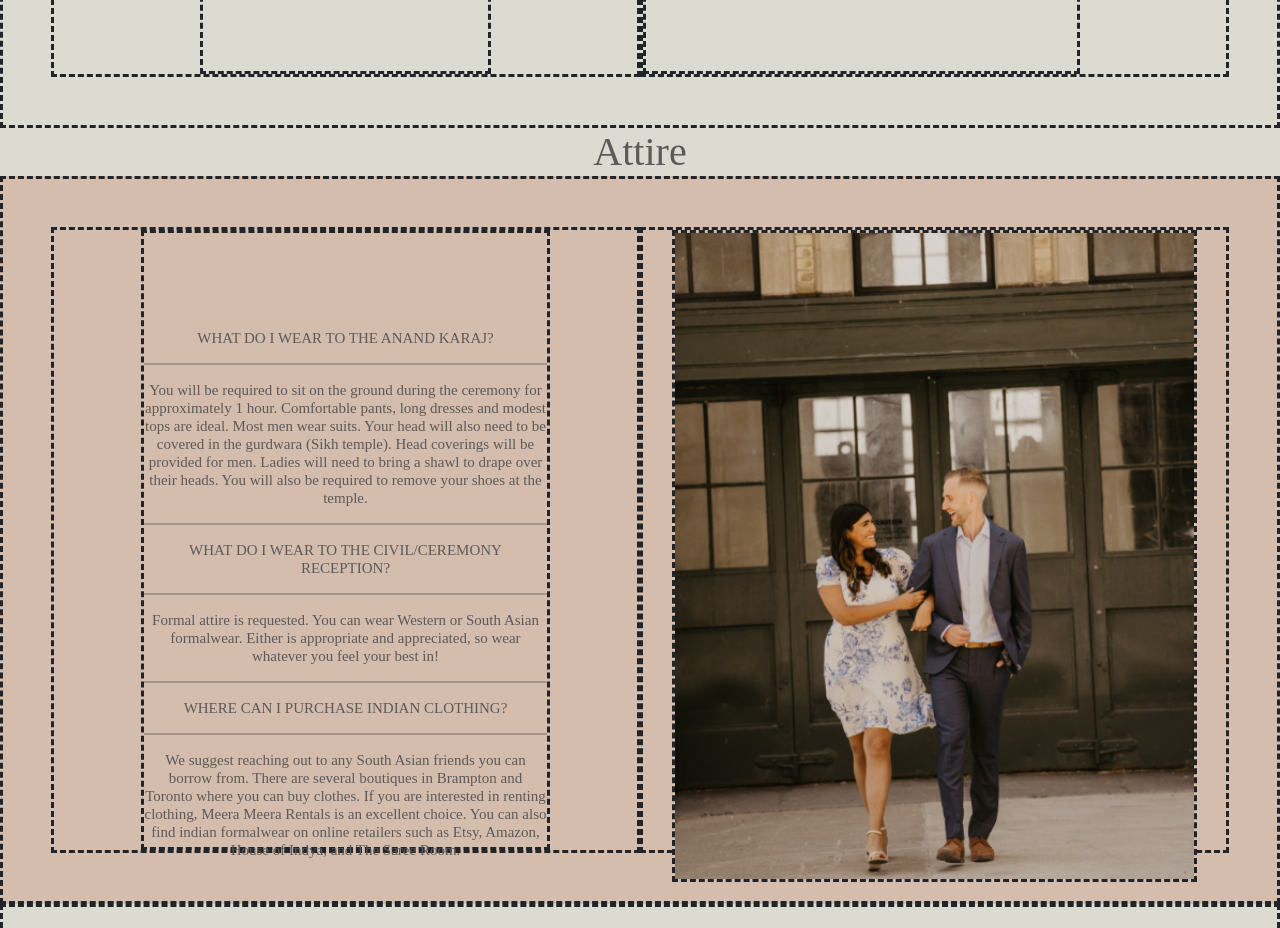
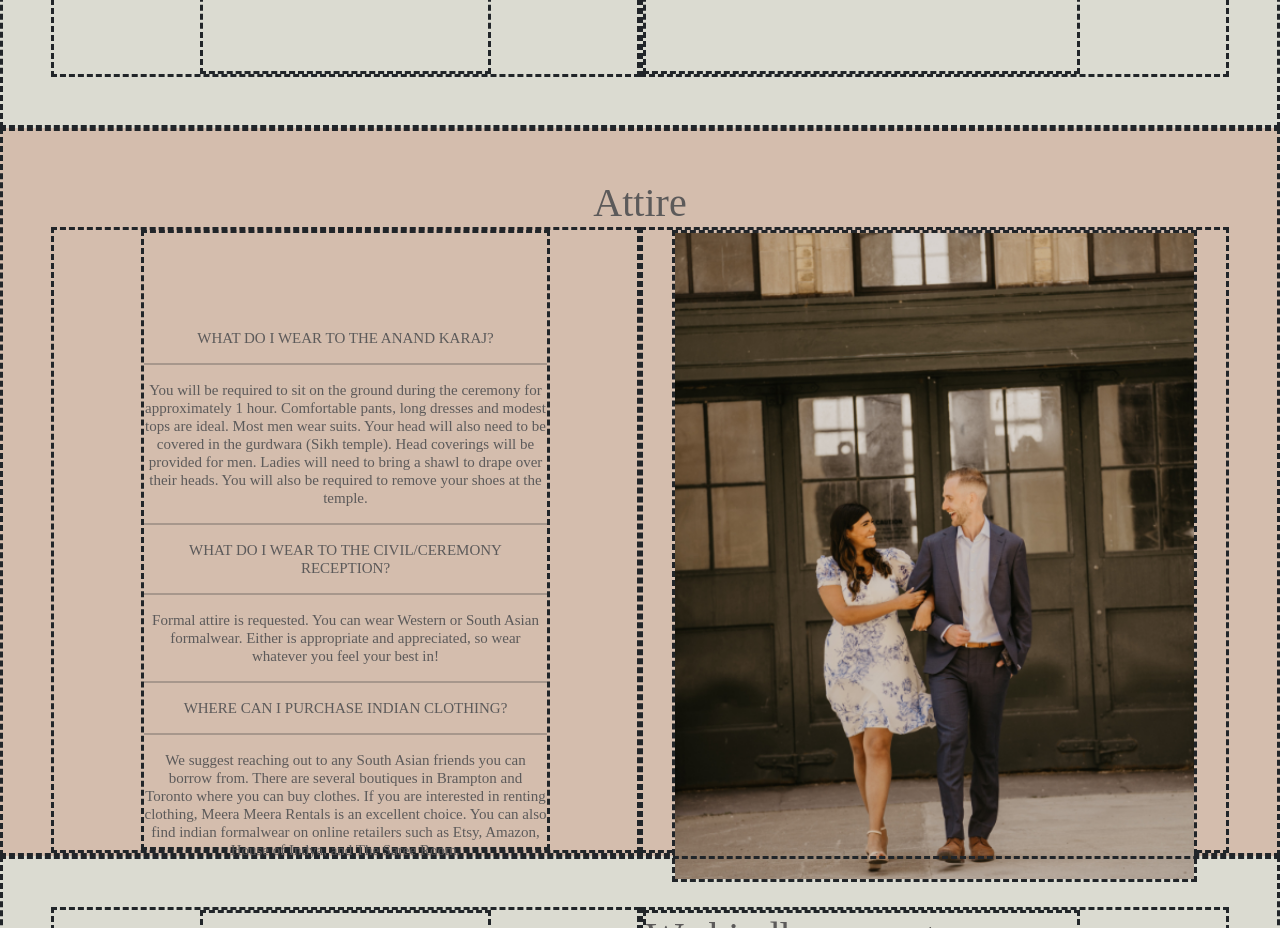
Before and after one commit to MichaelSault/TanyaWeddingWebsite, a React (Vite) app: page / in a window 1280 px wide. Shown: the part 5540-6468 px from the top of the page. Built offline with nearby package versions, Linux system fonts and the light colour scheme.

Commit message:
recommended

```diff
--- a/src/components/attire.component.jsx
+++ b/src/components/attire.component.jsx
@@ -8,8 +8,9 @@ function Attire() {
 
     return (
         <>
-            <h6>Attire</h6>
+
             <div className='attireRow'>
+                <h6 className='attireTitle'>Attire</h6>
                 <div className='faqTitleCol'>
                     <div className='scheduleTitleSubCol'>
                         <h2>WHAT DO I WEAR TO THE ANAND KARAJ?</h2>
```
